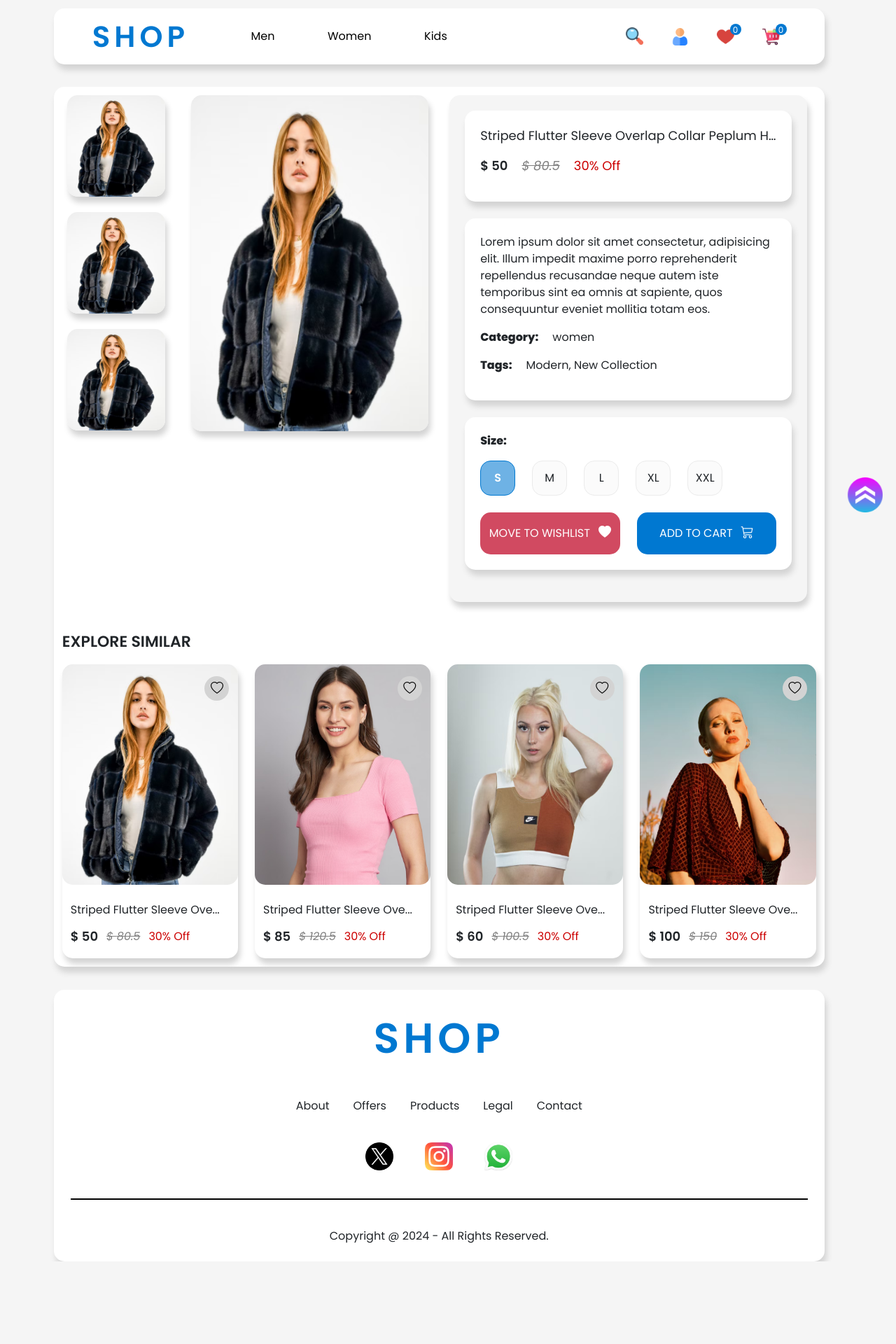
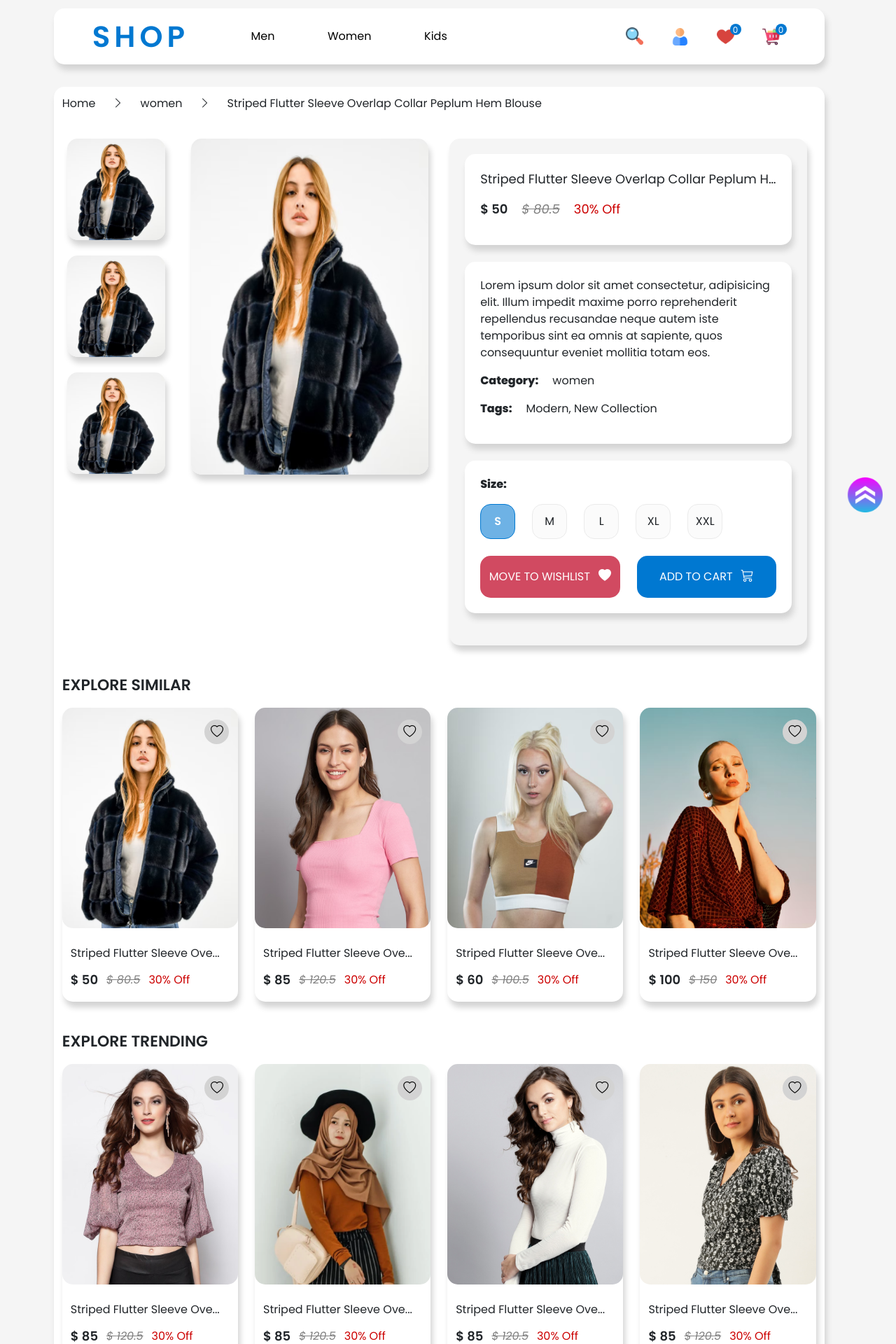
Before and after one commit to arumullasivakrishnacodes/MERN-ecommerce, a React (Create React App) app: page /product/1 in a window 1280 px wide. Shown: the part 20-1940 px from the top of the page at 70% size. Before the commit the page ends 1822 px from the top, so only its background shows below. Built offline with nearby package versions, Linux system fonts and the light colour scheme; a web font is replaced by a local one.

Commit message:
pdp-full-commits

```diff
--- a/src/Components/BreadCrumbs/BreadCrumbs.jsx
+++ b/src/Components/BreadCrumbs/BreadCrumbs.jsx
@@ -5,9 +5,10 @@ function BreadCrumbs (props) {
     return (
       <div className="breadcrumbs-main-container">
         <p>{props.home}</p>
-        <p><i class="bi bi-chevron-right"></i>
-        </p>
+        <p><i class="bi bi-chevron-right"></i></p>
         <p>{props.category}</p>
+        <p className={`${props.pname ? '': 'd-none'}`}><i class="bi bi-chevron-right"></i></p>
+        <p>{props.pname ? props.pname: ''}</p>
       </div>
     );
 }
--- a/src/Components/ProductDetails/ProductDetails.css
+++ b/src/Components/ProductDetails/ProductDetails.css
@@ -250,3 +250,7 @@
         gap: 24px;
     }
 }
+
+.breadcrumbs-main-container {
+    margin-bottom: 22px;
+}
--- a/src/Components/ProductDetails/ProductDetails.jsx
+++ b/src/Components/ProductDetails/ProductDetails.jsx
@@ -2,6 +2,7 @@ import React from "react";
 import '../ProductDetails/ProductDetails.css';
 import all_product from '../../Assets/Data/all_product';
 import ProductTile from '../../Components/ProductTile/ProductTile'
+import BreadCrumbs from "../BreadCrumbs/BreadCrumbs";
 
 function ProductDetails (props) {
     const product = props.product;
@@ -9,6 +10,7 @@ function ProductDetails (props) {
 
     return (
         <>
+            <BreadCrumbs home='Home' category={product.category} pname={product.name}/>
             <div className="productdetails-main-container row">
                 <div className="col-2 mini-image-container">
                     <img src={product.image} alt="" />
@@ -55,6 +57,16 @@ function ProductDetails (props) {
                 }
                 </div>
             </div>
+            <div className="pdp-similar-products pdp-trending-products">
+                <p className="heading">EXPLORE TRENDING</p>
+                <div className="similar-products-grid">
+                {
+                    filteredProducts.slice(4,8).map((similarproduct) => {
+                        return <ProductTile product={similarproduct}/>
+                    })
+                }
+                </div>
+            </div>
         </>
     )
 }
```
